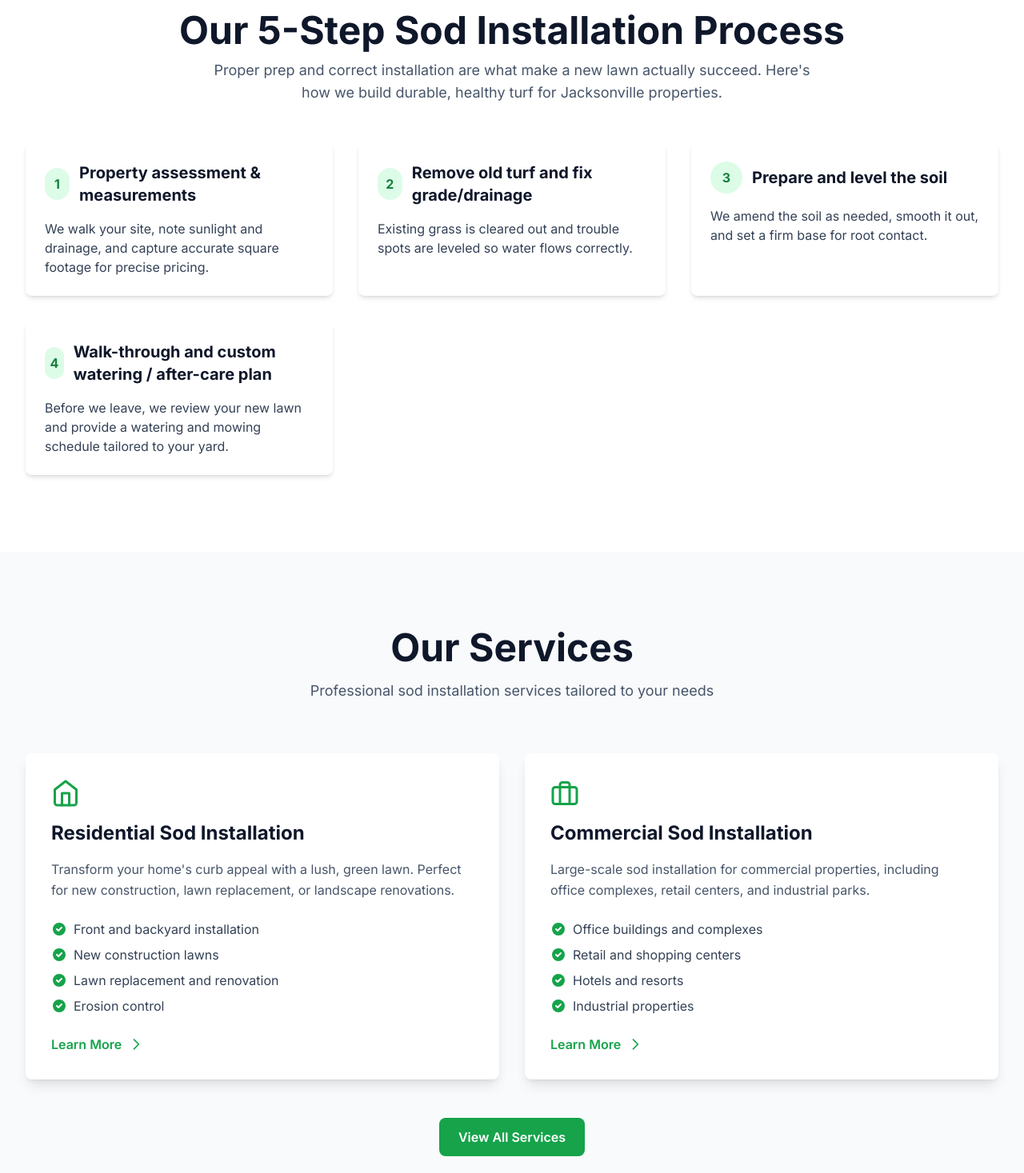
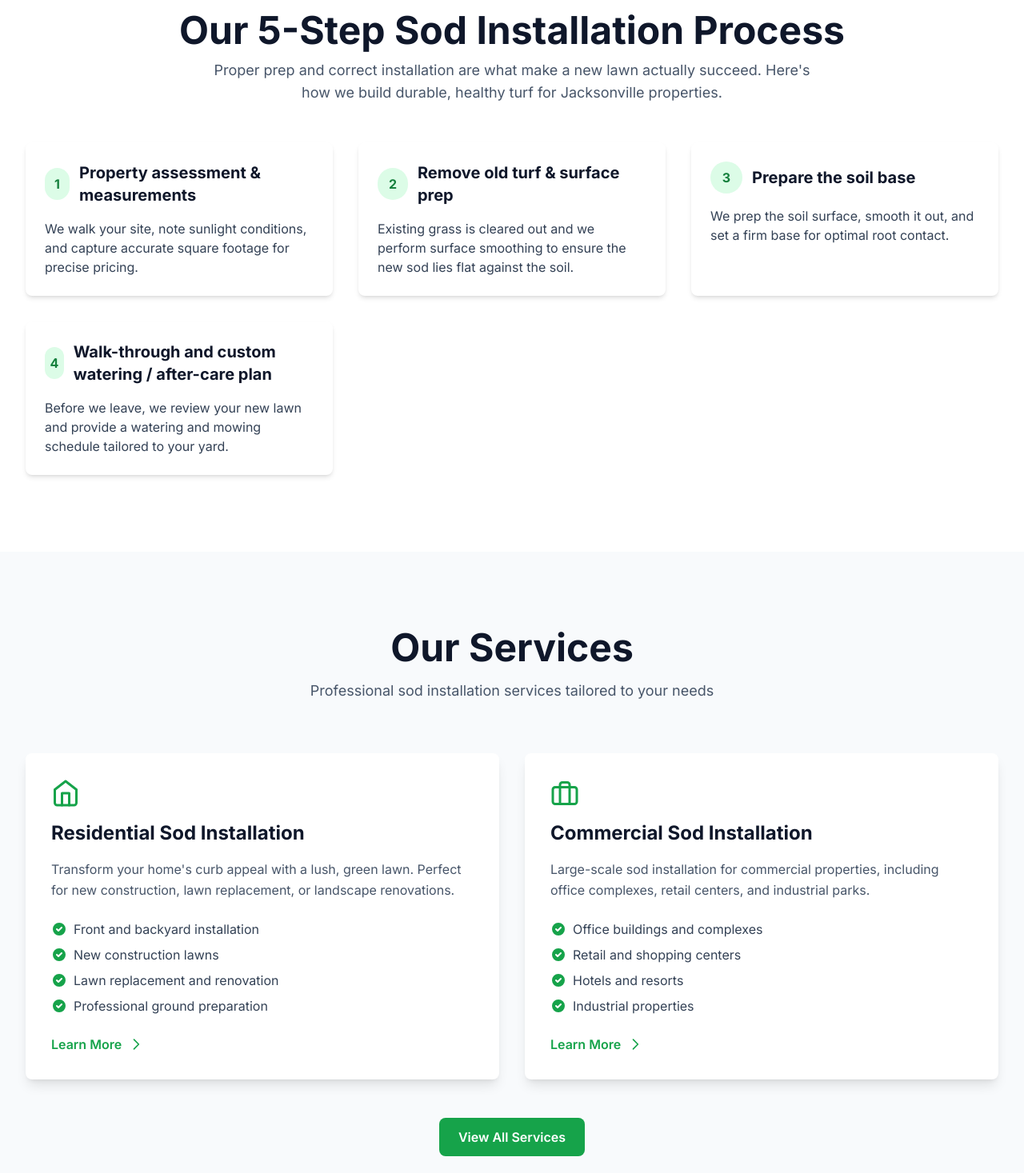
Before and after one commit to bigbricey/jaxsod-website, a Next.js app: page / in a window 1280 px wide. Shown: the part 1770-3237 px from the top of the page at 80% size. Built offline with nearby package versions, Linux system fonts and the light colour scheme.

Commit message:
Update process steps and descriptions in page.tsx

```diff
--- a/app/page.tsx
+++ b/app/page.tsx
@@ -72,15 +72,15 @@ export default function Home() {
   const processSteps = [
     {
       title: 'Property assessment & measurements',
-      description: 'We walk your site, note sunlight and drainage, and capture accurate square footage for precise pricing.',
+      description: 'We walk your site, note sunlight conditions, and capture accurate square footage for precise pricing.',
     },
     {
-      title: 'Remove old turf and fix grade/drainage',
-      description: 'Existing grass is cleared out and trouble spots are leveled so water flows correctly.',
+      title: 'Remove old turf & surface prep',
+      description: 'Existing grass is cleared out and we perform surface smoothing to ensure the new sod lies flat against the soil.',
     },
     {
-      title: 'Prepare and level the soil',
-      description: 'We amend the soil as needed, smooth it out, and set a firm base for root contact.',
+      title: 'Prepare the soil base',
+      description: 'We prep the soil surface, smooth it out, and set a firm base for optimal root contact.',
     },
 
     {
@@ -237,7 +237,7 @@ export default function Home() {
                 'Front and backyard installation',
                 'New construction lawns',
                 'Lawn replacement and renovation',
-                'Erosion control',
+                'Professional ground preparation',
               ]}
               link="/services#residential"
               linkText="Learn More"
```
